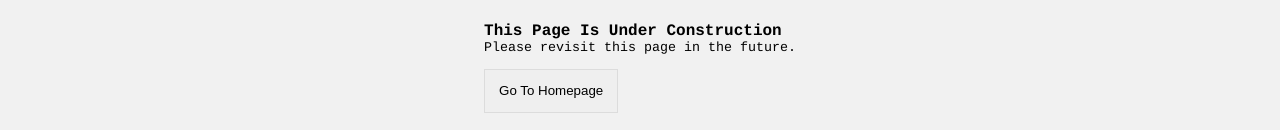
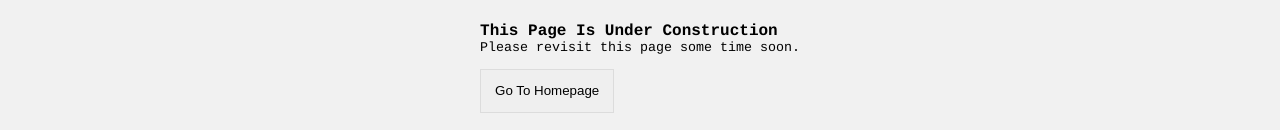
Before and after one commit to jaosimt/portfolio, a React (Create React App) app: page /blogs in a window 1280 px wide. Shown: the part 493-623 px from the top of the page. Built offline with nearby package versions, Linux system fonts and the light colour scheme.

Commit message:
* correction

```diff
--- a/src/components/PageNotFound/index.js
+++ b/src/components/PageNotFound/index.js
@@ -23,7 +23,7 @@ class PageNotFound extends Component {
 			<span
 				className="description-one">{ isUnderConstruction ? 'This Page Is Under Construction' : 'Oops! This Page Could Not Be Found' }</span>
 			<span
-				className="description-two">{ isUnderConstruction ? 'Please revisit this page in the future.' : 'Sorry but the page you are looking for does not exist, have been removed, renamed or temporarily unavailable!' }</span>
+				className="description-two">{ isUnderConstruction ? 'Please revisit this page some time soon.' : 'Sorry but the page you are looking for does not exist, have been removed, renamed or temporarily unavailable!' }</span>
 			{
 				history &&
 				<button
```
